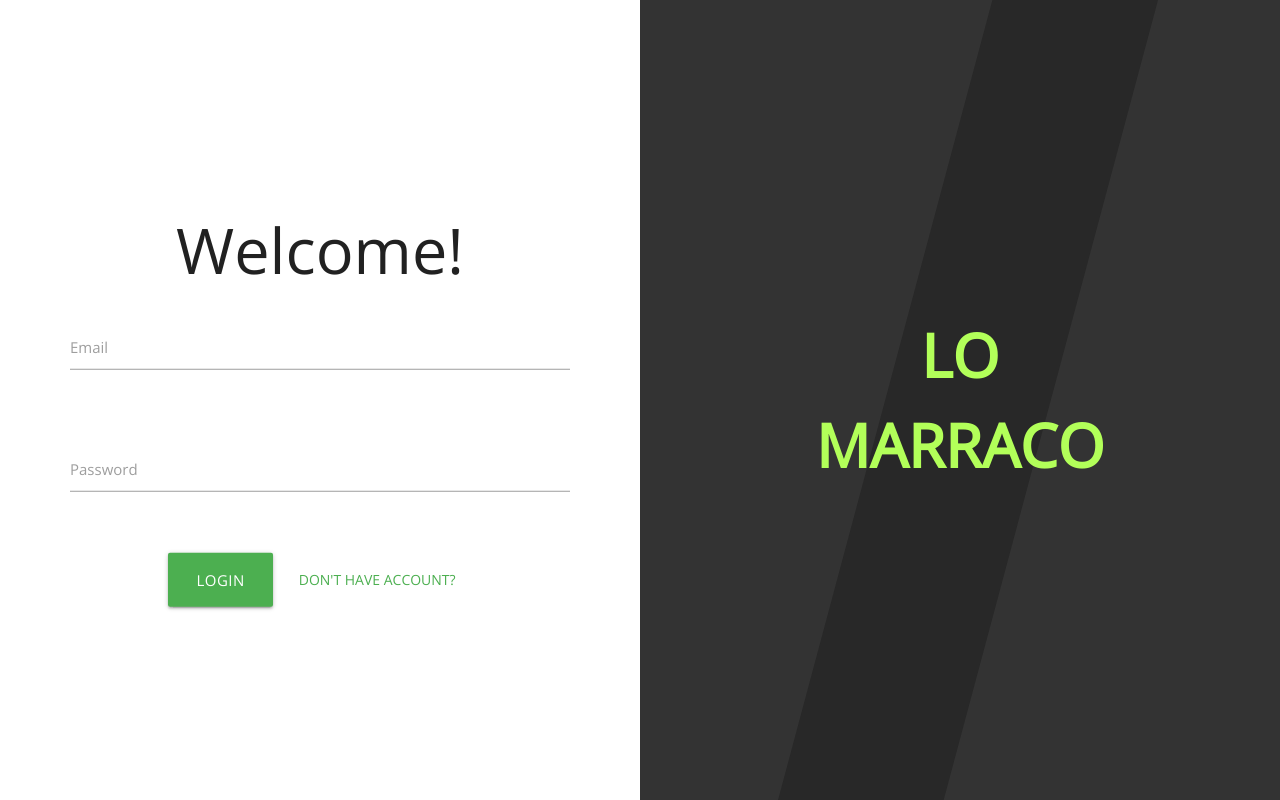
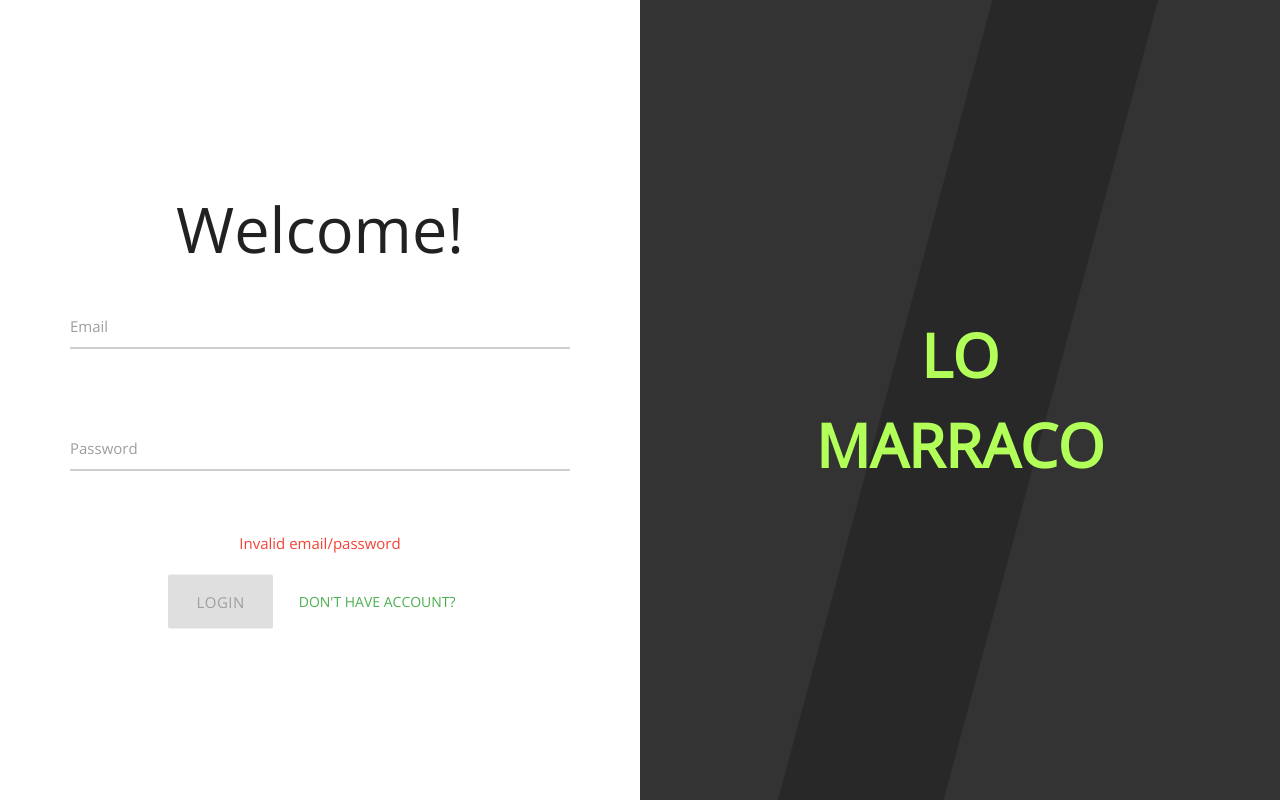
Before and after one commit to heapix-learn/events, a Vue app in the folder src/main/resources/webapp/: page /auth/login in a window 1280 px wide. Built offline with nearby package versions, Linux system fonts and the light colour scheme.

Commit message:
login validation

```diff
--- a/src/main/resources/webapp/src/components/auth/Login.vue
+++ b/src/main/resources/webapp/src/components/auth/Login.vue
@@ -5,20 +5,21 @@
         <form class="col s12" @submit.prevent="signIn">
           <div class="row">
             <div class="input-field col s12">
-              <input id="email" type="email" v-validate="'required|email'" name="email">
+              <input id="email" type="email" v-model="email" v-validate="'required|email'" name="email">
               <label for="email">Email</label>
-              <span class="helper-text" data-error="wrong" data-success="right">{{errors.first('email')}}</span>
+              <span class="helper-text red-text" data-error="wrong" data-success="right">{{errors.first('email')}}</span>
             </div>
           </div>
           <div class="row">
             <div class="input-field col s12">
-              <input id="password" type="password" v-validate="'required'" name="password">
+              <input id="password" type="password" v-model="password" v-validate="'required'" name="password">
               <label for="password">Password</label>
-              <span class="helper-text" data-error="wrong" data-success="right">{{errors.first('password')}}</span>
+              <span class="helper-text red-text" data-error="wrong" data-success="right">{{errors.first('password')}}</span>
             </div>
           </div>
+          <div v-if="serverError" class="server-error center red-text">{{serverError}}</div>
           <div class="center-align submit-buttons">
-            <a @click="signIn" :class="{disabled: this.errors.items.length > 0}" class="waves-effect waves-light btn-large green">Login</a>
+            <a @click="signIn" :class="{disabled: errors.items.length > 0 || !email || !password || isLoading}" class="waves-effect waves-light btn-large green">Login</a>
             <router-link to="signup" class="btn-flat green-text">Don't have account?</router-link>
           </div>
         </form>
@@ -28,18 +29,32 @@
 
 <script>
 import AuthView from './AuthView.vue'
-import { mapActions } from 'vuex';
+import { mapActions, mapGetters } from 'vuex';
 
 export default {
   name: 'Login',
   components: {
     AuthView
   },
+  data() {
+    return {
+      email: '',
+      password: '',
+      serverError: 'Invalid email/password',
+    }
+  },
   methods: {
     ...mapActions([
       'signIn',
     ])
   },
+  computed: {
+    ...mapGetters([
+      'isLoading'
+    ])
+  },
+  mounted() {
+  }
 
 }
 </script>
@@ -57,5 +72,8 @@ export default {
 .submit-buttons a:first-child {
   margin-right: 10px;
 }
+.server-error {
+  padding-bottom: 20px;
+}
 
 </style>
```
